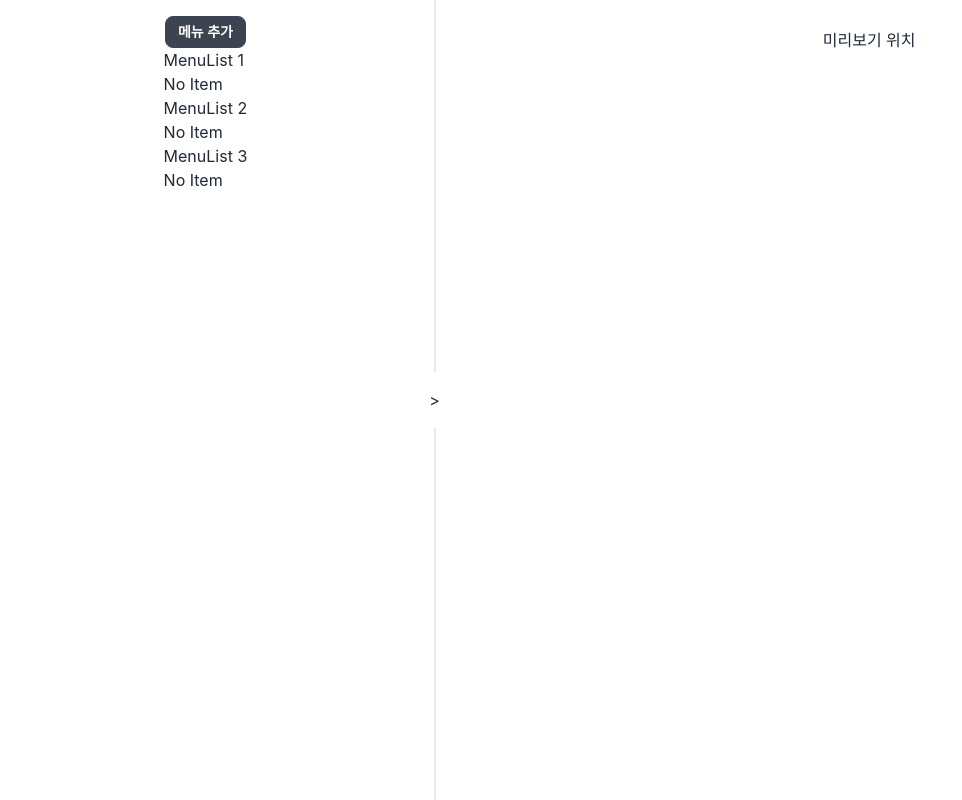
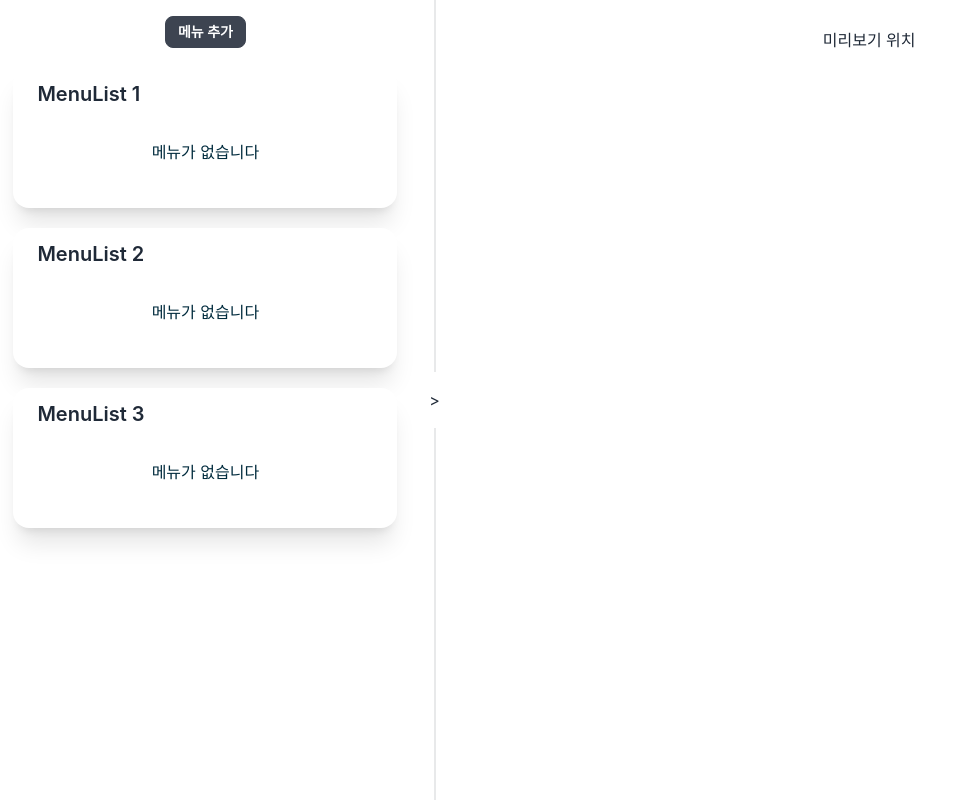
Before and after one commit to jadru/qr-kiosk, a React (Vite) app in the folder apps/frontend/: page /store-management in a window 1280 px wide. Shown: the whole page, without its empty margins (0-962 px from the left). Built offline with nearby package versions, Linux system fonts and the light colour scheme.

Commit message:
feat: dnd page design change

```diff
--- a/apps/frontend/src/components/Menu/MenuItem.tsx
+++ b/apps/frontend/src/components/Menu/MenuItem.tsx
@@ -17,25 +17,38 @@ const MenuItem: React.FC<Props> = ({ index, item, items, setItems }) => {
     <Draggable draggableId={item.itemid.toString()} index={index}>
       {(provided) => (
         <li
-          className="card card-side bg-base-100 shadow-xl mt-5 w-96"
+          className="card card-bordered card-side glass"
           ref={provided.innerRef}
           {...provided.draggableProps}
           {...provided.dragHandleProps}
         >
-          <div className="card-title">
+          <div className="card-body">
             <div className="ml-4">
-              <h4>{item.itemname}</h4>
+              <h4 className="card-title ">{item.itemname}</h4>
               <h4>{item.itemprice}원</h4>
             </div>
           </div>
-          <div className="card-body">
+          <div>
             <div className="card-actions justify-end">
               <button
-                className="btn btn-primary ml-2 mb-2"
+                className="btn btn-square btn-sm mr-2 mt-2"
                 type="button"
                 onClick={() => handleDelte(item.itemid)}
               >
-                삭제
+                <svg
+                  xmlns="http://www.w3.org/2000/svg"
+                  className="h-6 w-6"
+                  fill="none"
+                  viewBox="0 0 24 24"
+                  stroke="currentColor"
+                >
+                  <path
+                    strokeLinecap="round"
+                    strokeLinejoin="round"
+                    strokeWidth="2"
+                    d="M6 18L18 6M6 6l12 12"
+                  />
+                </svg>
               </button>
             </div>
           </div>
--- a/apps/frontend/src/components/Menu/MenuList.tsx
+++ b/apps/frontend/src/components/Menu/MenuList.tsx
@@ -6,30 +6,28 @@ import MenuItem from './MenuItem';
 interface Props {
   items: Item[];
   setItems: (s: Item[]) => void;
-  MenuList2: Item[];
-  setMenuList2: (s: Item[]) => void;
-  MenuList3: Item[];
-  setMenuList3: (s: Item[]) => void;
+  droppableId: string;
+  title: string;
 }
 
 const MenuList: React.FC<Props> = ({
   items,
   setItems,
-  MenuList2,
-  setMenuList2,
-  MenuList3,
-  setMenuList3,
+  droppableId,
+  title,
 }: Props) => {
   return (
     <>
-      <div>
-        <h1>MenuList 1</h1>
-        <Droppable droppableId="menulist1">
+      <div className="card bg-base-100 shadow-xl my-5 w-96 px-4 py-3">
+        <h1 className="card-title pl-2">{title}</h1>
+        <Droppable droppableId={droppableId}>
           {(provided) => (
             <div ref={provided.innerRef} {...provided.droppableProps}>
-              <ul className="list-none">
+              <ul className="card-body px-3 py-4">
                 {items.length === 0 ? (
-                  <p>No Item</p>
+                  <p className="text-info-content text-center py-4">
+                    메뉴가 없습니다
+                  </p>
                 ) : (
                   items.map((item, index) => (
                     <MenuItem
@@ -47,56 +45,6 @@ const MenuList: React.FC<Props> = ({
           )}
         </Droppable>
       </div>
-      <div>
-        <h1>MenuList 2</h1>
-        <Droppable droppableId="menulist2">
-          {(provided) => (
-            <div ref={provided.innerRef} {...provided.droppableProps}>
-              <ul className="list-none">
-                {MenuList2.length === 0 ? (
-                  <p>No Item</p>
-                ) : (
-                  MenuList2.map((item, index) => (
-                    <MenuItem
-                      key={item.itemid}
-                      index={index}
-                      item={item}
-                      items={MenuList2}
-                      setItems={setMenuList2}
-                    />
-                  ))
-                )}
-                {provided.placeholder}
-              </ul>
-            </div>
-          )}
-        </Droppable>
-      </div>
-      <div>
-        <h1>MenuList 3</h1>
-        <Droppable droppableId="menulist3">
-          {(provided) => (
-            <div ref={provided.innerRef} {...provided.droppableProps}>
-              <ul className="list-none">
-                {MenuList3.length === 0 ? (
-                  <p>No Item</p>
-                ) : (
-                  MenuList3.map((item, index) => (
-                    <MenuItem
-                      key={item.itemid}
-                      index={index}
-                      item={item}
-                      items={MenuList3}
-                      setItems={setMenuList3}
-                    />
-                  ))
-                )}
-                {provided.placeholder}
-              </ul>
-            </div>
-          )}
-        </Droppable>
-      </div>
     </>
   );
 };
--- a/apps/frontend/src/pages/StoreManagement/index.tsx
+++ b/apps/frontend/src/pages/StoreManagement/index.tsx
@@ -157,12 +157,22 @@ export const StoreManagement: React.FC = () => {
             <DragDropContext onDragEnd={onDragEnd}>
               <div>
                 <MenuList
+                  title="MenuList 1"
                   items={items}
                   setItems={setItems}
-                  MenuList2={MenuList2}
-                  setMenuList2={setMenuList2}
-                  MenuList3={MenuList3}
-                  setMenuList3={setMenuList3}
+                  droppableId="menulist1"
+                />
+                <MenuList
+                  title="MenuList 2"
+                  items={MenuList2}
+                  setItems={setMenuList2}
+                  droppableId="menulist2"
+                />
+                <MenuList
+                  title="MenuList 3"
+                  items={MenuList3}
+                  setItems={setMenuList3}
+                  droppableId="menulist3"
                 />
               </div>
             </DragDropContext>
```
